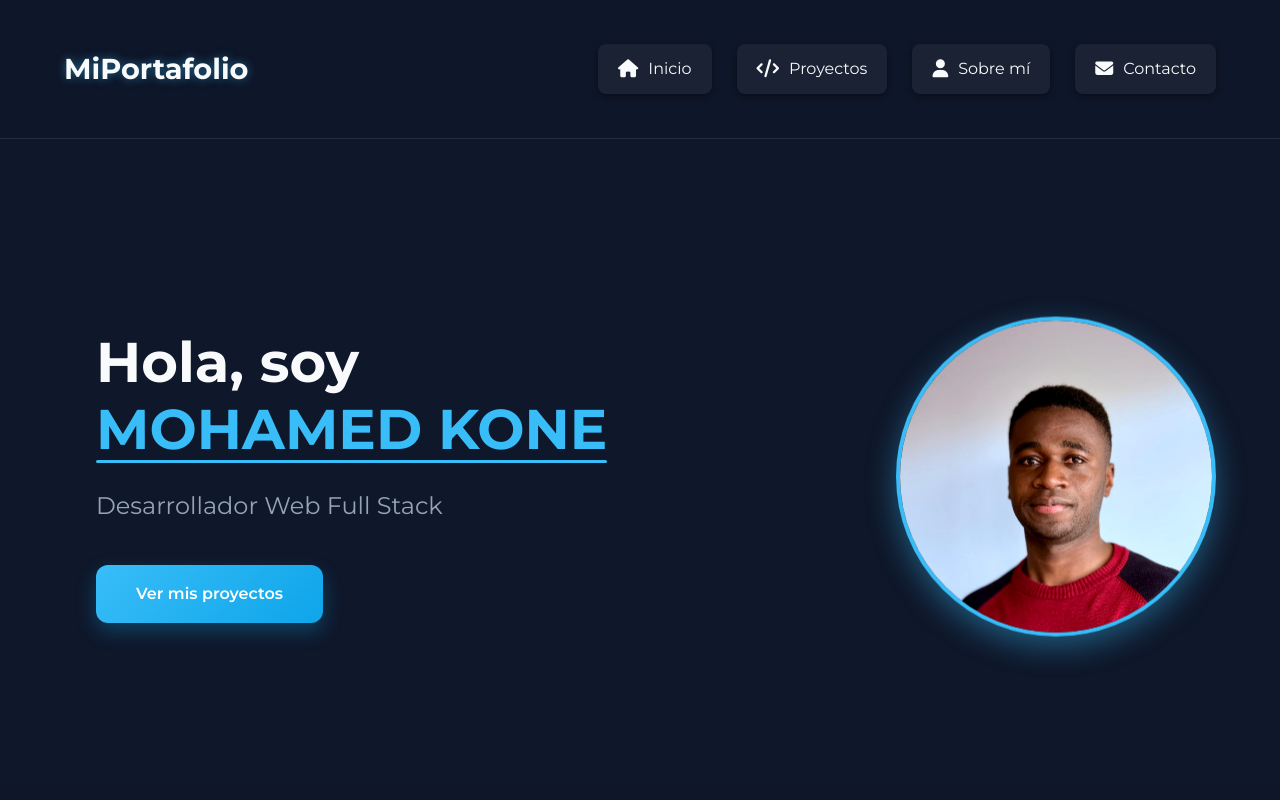
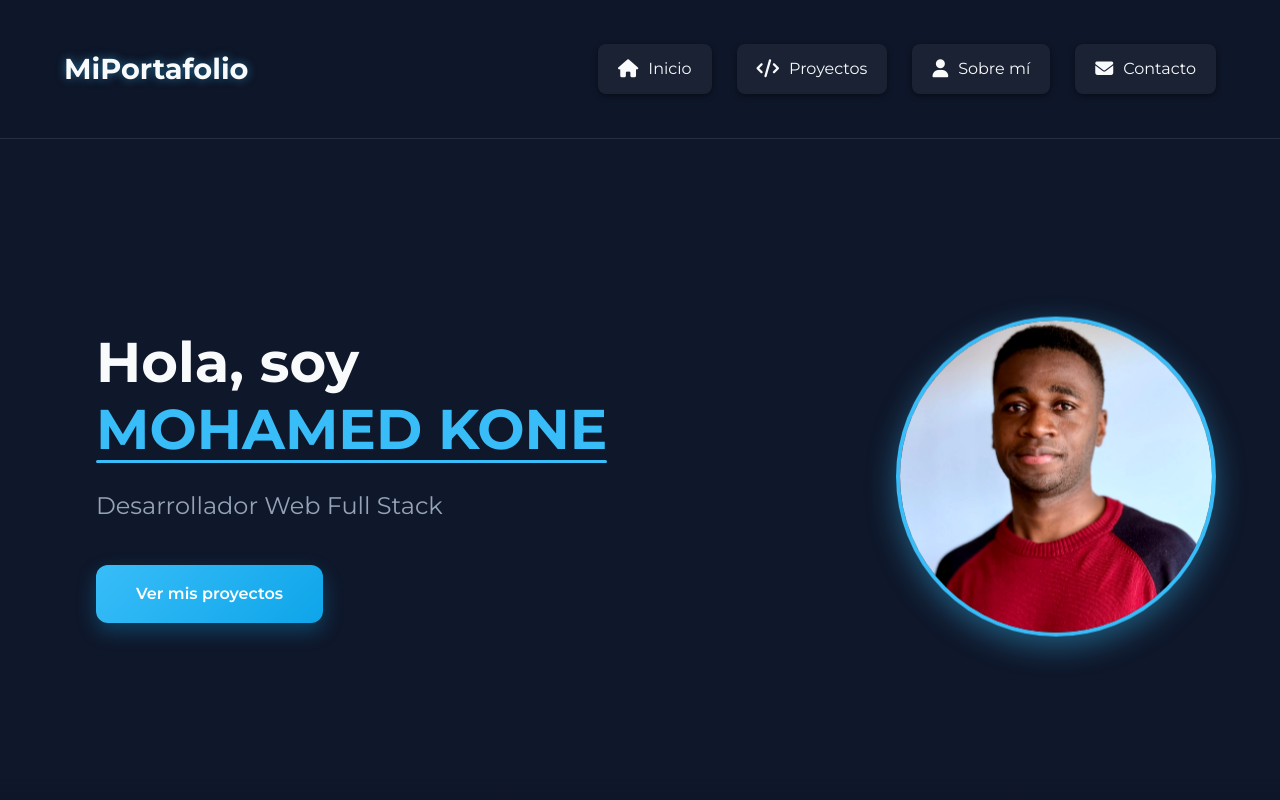
Before and after one commit to mhdkon/porfolio, a plain HTML site: page index.html in a window 1280 px wide. Shown: the top 800 px of the page. Drawn offline with nearby package versions, Linux system fonts and the light colour scheme.

Commit message:
otro cambiose

```diff
--- a/index.html
+++ b/index.html
@@ -46,7 +46,7 @@
             <a href="#proyectos" class="cta-button">Ver mis proyectos</a>
         </div>
         <div class="hero-image">
-            <img src="img/imf.jpg" alt="Foto de perfil">
+            <img src="img/img2.jpg" alt="Foto de perfil">
         </div>
     </section>
 
```
Also changed, not shown: img/imf.jpg (deleted), img/img2.jpg (added).
